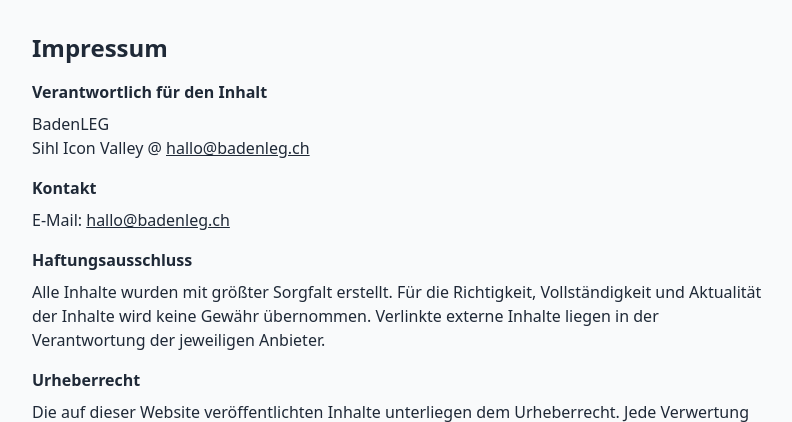
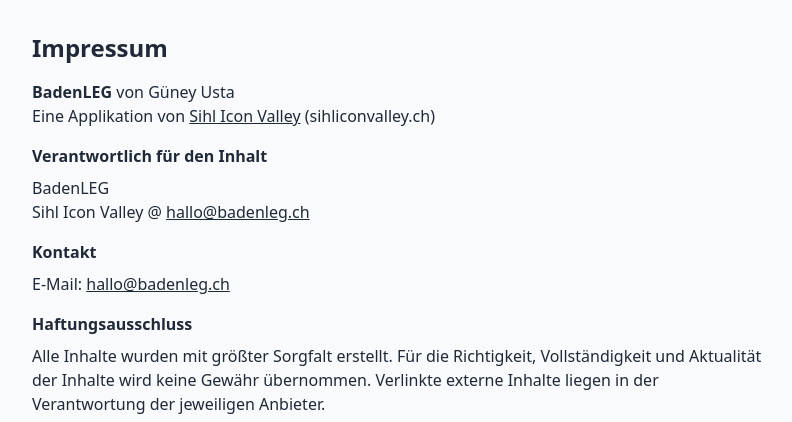
Before and after one commit to wgusta/badenleg, a Flask app: page /impressum in a window 1280 px wide. Shown: the top 422 px of the page, without its empty margins (240-1032 px from the left). Run offline with Flask 3, Linux system fonts and the light colour scheme; parts of the project's set-up code (start-up, migrations or seed data) failed here and were passed over; some libraries are stand-ins or nearby versions.

Commit message:
update von impressum und state problem

```diff
--- a/app.py
+++ b/app.py
@@ -223,7 +223,7 @@ def save_database():
                 'verification_tokens': DB_VERIFICATION_TOKENS,
                 'unsubscribe_tokens': DB_UNSUBSCRIBE_TOKENS,
                 'cluster_contact_state': {
-                    k: list(v) if isinstance(v, set) else v
+                    k: list(v) if isinstance(v, (set, frozenset)) else v
                     for k, v in CLUSTER_CONTACT_STATE.items()
                 },
                 'clusters': DB_CLUSTERS,
--- a/templates/impressum.html
+++ b/templates/impressum.html
@@ -16,6 +16,11 @@
 <body class="bg-gray-50 text-gray-800">
 <div class="max-w-3xl mx-auto px-4 py-8">
     <h1 class="text-2xl font-bold mb-4">Impressum</h1>
+    <p class="mb-4">
+        <strong>BadenLEG</strong> von Güney Usta<br>
+        Eine Applikation von <a href="https://sihliconvalley.ch" class="underline hover:text-gray-900" target="_blank" rel="noopener noreferrer">Sihl Icon Valley</a> (sihliconvalley.ch)
+    </p>
+
     <p class="mb-2"><strong>Verantwortlich für den Inhalt</strong></p>
     <p class="mb-4">
         BadenLEG<br>
```
